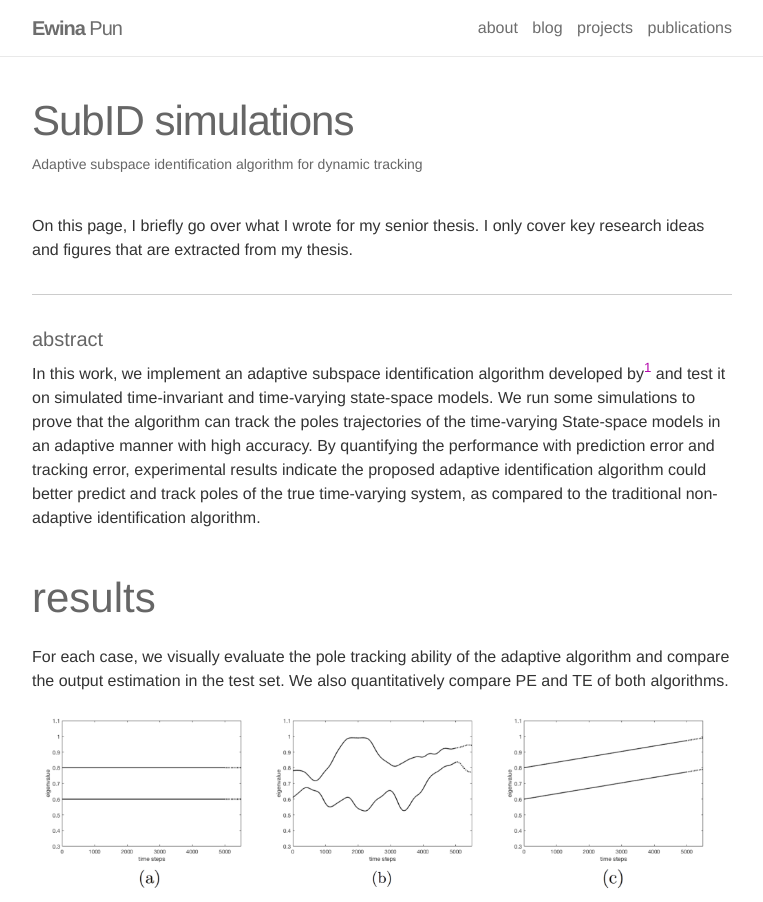
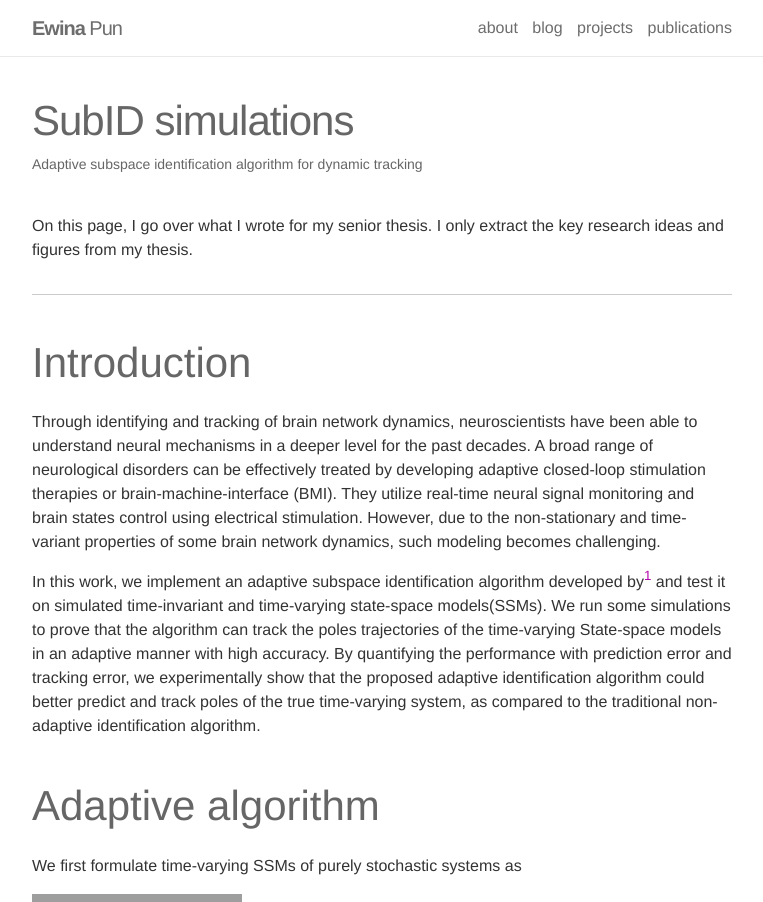
Before and after one commit to ewinapun/ewinapun.github.io, a Jekyll site: the page built from _projects/2_project.markdown, in a window 1280 px wide and 1400 px high. Shown: the top 902 px of the window, without its empty margins (258-1021 px from the left). Built offline with Jekyll 4.4.1, drawn with Linux system fonts in a browser that asks for light colours; nearby versions of some CDN libraries; some of the changed text lies outside the part shown; grey boxes are pictures that could not be loaded.

Commit message:
subid project

```diff
--- a/_projects/2_project.markdown
+++ b/_projects/2_project.markdown
@@ -5,17 +5,36 @@
 img: /assets/img/dynamic_tracking_project/auto(1)-eig-99.png
 ---
 
-On this page, I briefly go over what I wrote for my senior thesis. I only cover key research ideas and figures that are extracted from my thesis.
+On this page, I go over what I wrote for my senior thesis. I only extract the key research ideas and figures from my thesis.
 
 <!-- To view the full version of my senior thesis, <a href='http://ewinapun.tk/assets/pdf/thesis.pdf'>*click here*</a>. -->
 
 ***
 
-#### abstract
+## Introduction
 
-In this work, we implement an adaptive subspace identification algorithm developed by[^yang] and test it on simulated time-invariant and time-varying state-space models. We run some simulations to prove that the algorithm can track the poles trajectories of the time-varying State-space models in an adaptive manner with high accuracy. By quantifying the performance with prediction error and tracking error, experimental results indicate the proposed adaptive identification algorithm could better predict and track poles of the true time-varying system, as compared to the traditional non-adaptive identification algorithm.
+Through identifying and tracking of brain network dynamics, neuroscientists have been able to understand neural mechanisms in a deeper level for the past decades. A broad range of neurological disorders can be effectively treated by developing adaptive closed-loop stimulation therapies or brain-machine-interface (BMI). They utilize real-time neural signal monitoring and brain states control using electrical stimulation. However, due to the non-stationary and time-variant properties of some brain network dynamics, such modeling becomes challenging.
 
-## results
+In this work, we implement an adaptive subspace identification algorithm developed by[^yang] and test it on simulated time-invariant and time-varying state-space models(SSMs). We run some simulations to prove that the algorithm can track the poles trajectories of the time-varying State-space models in an adaptive manner with high accuracy. By quantifying the performance with prediction error and tracking error, we experimentally show that the proposed adaptive identification algorithm could better predict and track poles of the true time-varying system, as compared to the traditional non-adaptive identification algorithm.
+
+## Adaptive algorithm
+
+We first formulate time-varying SSMs of purely stochastic systems as
+<p>
+    <img src="/assets/img/dynamic_tracking_project/ssm.png" style="width: 30%;"/>
+</p>
+
+where $$x$$ is the hidden state, $$y$$ is the observation state, **A** and **C** are time-varying system matrices, $$K$$ is the forward Kalman gain, $$e_t$$ is a noise set to zero mean with variance of 0.0001. In our experiments, we set our system to a second order with zero inputs and two outputs. **A** is the only time-varying matrix with changing diagonal elements in each time steps, with absolute value of all poles of A less than 1 (stability requirement). The C matrix is set to an identity matrix.
+
+Since we calculate new output covariance matrices at every time step, the QR- decomposition also needs to be recalculated at every time step. To enable online operation of the QR-decomposition, we use a recursive algorithm to update the R matrix in the QR-decompositions[1].
+
+## Performance measures
+
+We introduce two error metrics to evaluate the algorithm’s performance. We quantify 1) a prediction error(PE), using a normalized root mean square error between the predicted outputs and the true outputs in the test set, and 2) a tracking error(TE), also using a normalized root mean square error between an averaged estimated and the true eigenvalues of the TV matrix at each time step.
+
+Note that we take the mean and standard error of the mean (SEM) of PE of all 200 Monte Carlo simulations, but we perform TE on the averaged pole trajectories over all Monte Carlo simulations, instead of on individual simulations with estimated poles that have very large variance to the true poles. We then take the mean and SEM of TE across all all poles.
+
+## Results
 
 For each case, we visually evaluate the pole tracking ability of the adaptive algorithm and compare the output estimation in the test set. We also quantitatively compare PE and TE of both algorithms.
 
```
Also changed, not shown: other parts of _projects/2_project.markdown (+1 -1 lines).
